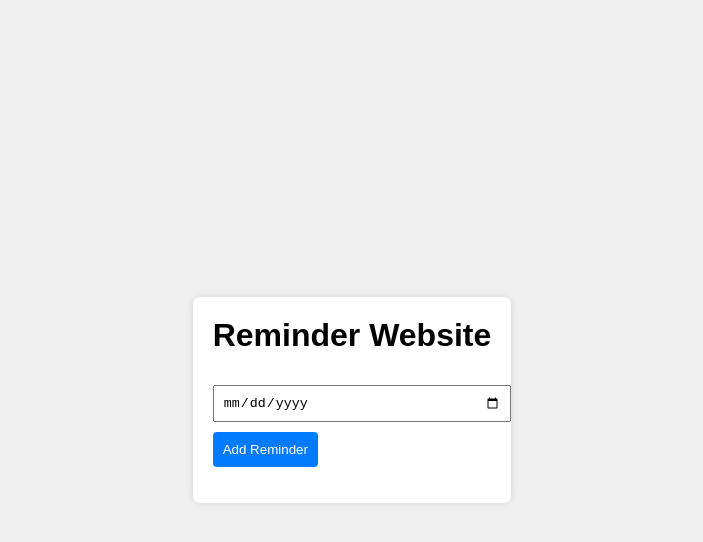
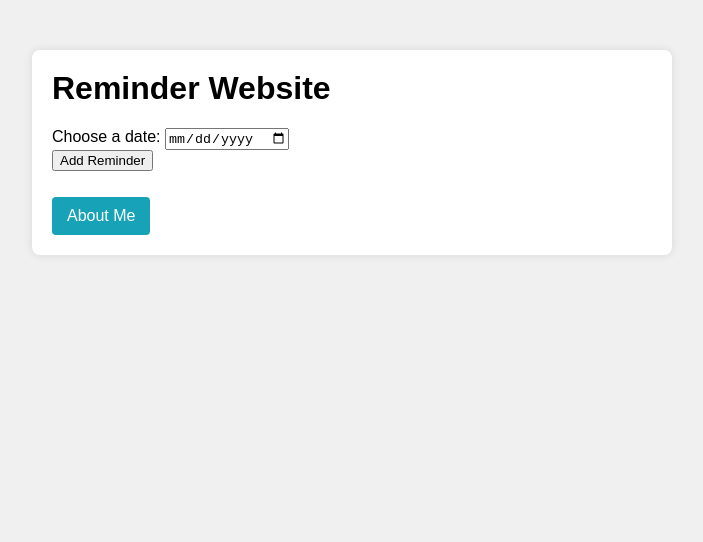
Before and after one commit to mohamadreza1154/-, a plain HTML site: page index.html in a window 1280 px wide. Shown: the whole page, without its empty margins (288-991 px from the left). Drawn offline with Linux system fonts and the light colour scheme.

Commit message:
Add files via upload

```diff
--- a/index.html
+++ b/index.html
@@ -7,11 +7,16 @@
     <link rel="stylesheet" href="styles.css">
 </head>
 <body>
-    <div class="container">
-        <h1>Reminder Website</h1>
-        <input type="date" id="reminder-date">
-        <button onclick="addReminder()">Add Reminder</button>
-        <ul id="reminder-list"></ul>
+    <div class="container mt-5">
+        <h1 class="text-center">Reminder Website</h1>
+        <div class="form-group">
+            <label for="reminder-date">Choose a date:</label>
+            <input type="date" class="form-control" id="reminder-date">
+        </div>
+        <button class="btn btn-primary btn-block" onclick="addReminder()">Add Reminder</button>
+        <ul class="list-group mt-3" id="reminder-list"></ul>
+        <!-- لینک به صفحه جدید -->
+        <a href="about.html" class="btn btn-info mt-3">About Me</a>
     </div>
     <script src="script.js"></script>
 </body>
--- a/styles.css
+++ b/styles.css
@@ -1,9 +1,5 @@
 body {
     font-family: Arial, sans-serif;
-    display: flex;
-    justify-content: center;
-    align-items: center;
-    height: 100vh;
     background-color: #f0f0f0;
     margin: 0;
 }
@@ -13,29 +9,26 @@ body {
     padding: 20px;
     border-radius: 8px;
     box-shadow: 0 0 10px rgba(0, 0, 0, 0.1);
+    max-width: 600px;
+    margin: 50px auto;
 }
 
 h1 {
     margin-top: 0;
 }
 
-input[type="date"] {
-    padding: 8px;
-    margin: 10px 0;
-    width: 100%;
+a.btn {
+    display: inline-block;
+    padding: 10px 15px;
+    background-color: #17a2b8;
+    color: white;
+    border-radius: 4px;
+    text-decoration: none;
+    margin-top: 10px;
 }
 
-button {
-    padding: 10px;
-    background-color: #007bff;
-    color: white;
-    border: none;
-    border-radius: 4px;
-    cursor: pointer;
-}
-
-button:hover {
-    background-color: #0056b3;
+a.btn:hover {
+    background-color: #138496;
 }
 
 ul {
```
Also changed, not shown: 1 other file.
